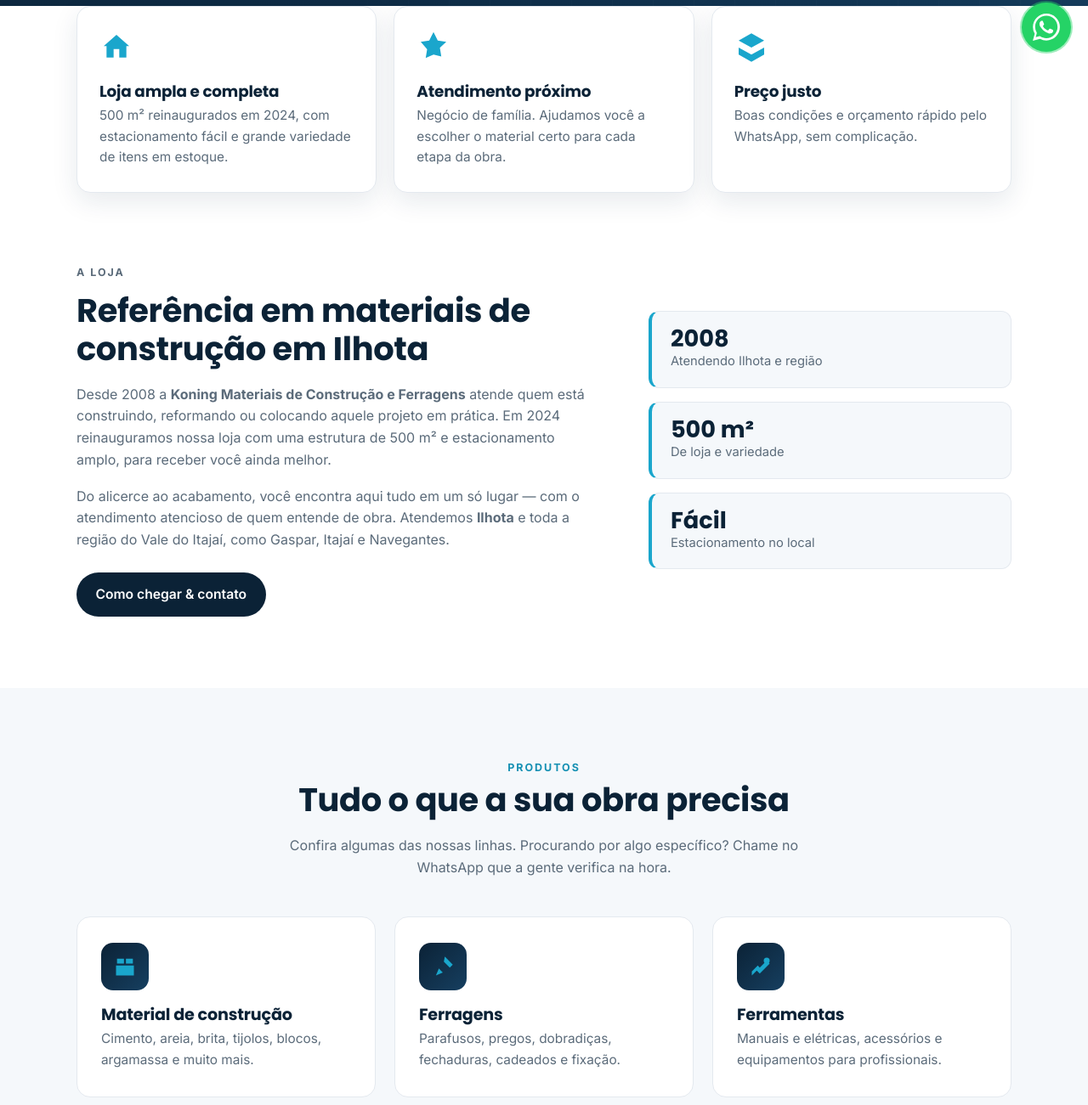
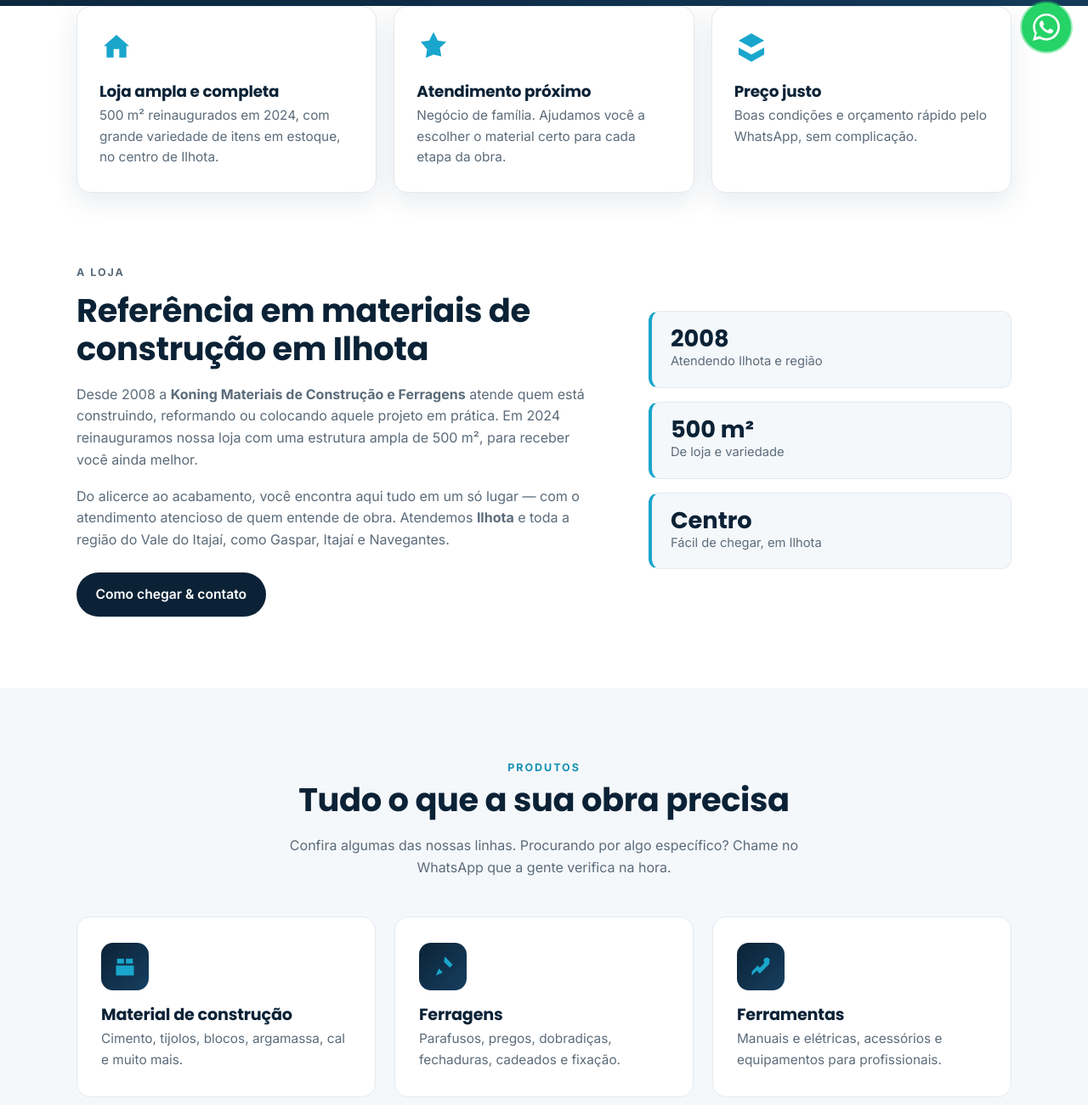
Before and after one commit to jimmyhayashi/koning-materiais, a plain HTML site: page index.html in a window 1280 px wide. Shown: the part 719-2020 px from the top of the page at 85% size. Drawn offline with Linux system fonts and the light colour scheme.

Commit message:
Atualiza infos: remove brita/areia dos produtos e ajusta estacionamento (agora na rua)
Co-Authored-By: Claude Opus 4.8 <noreply@anthropic.com>

```diff
--- a/index.html
+++ b/index.html
@@ -158,7 +158,7 @@
       <div class="feature">
         <svg class="feature__ico" viewBox="0 0 24 24" aria-hidden="true"><path d="M3 11l9-8 9 8h-2v8h-5v-6H10v6H5v-8H3z"/></svg>
         <h3>Loja ampla e completa</h3>
-        <p>500 m² reinaugurados em 2024, com estacionamento fácil e grande variedade de itens em estoque.</p>
+        <p>500 m² reinaugurados em 2024, com grande variedade de itens em estoque, no centro de Ilhota.</p>
       </div>
       <div class="feature">
         <svg class="feature__ico" viewBox="0 0 24 24" aria-hidden="true"><path d="M12 1l3 6 6 .9-4.5 4.3 1 6.1L12 17l-5.5 2.3 1-6.1L3 7.9 9 7z"/></svg>
@@ -179,14 +179,14 @@
       <div class="sobre__text">
         <p class="eyebrow">A Loja</p>
         <h2>Referência em materiais de construção em Ilhota</h2>
-        <p>Desde 2008 a <strong>Koning Materiais de Construção e Ferragens</strong> atende quem está construindo, reformando ou colocando aquele projeto em prática. Em 2024 reinauguramos nossa loja com uma estrutura de 500 m² e estacionamento amplo, para receber você ainda melhor.</p>
+        <p>Desde 2008 a <strong>Koning Materiais de Construção e Ferragens</strong> atende quem está construindo, reformando ou colocando aquele projeto em prática. Em 2024 reinauguramos nossa loja com uma estrutura ampla de 500 m², para receber você ainda melhor.</p>
         <p>Do alicerce ao acabamento, você encontra aqui tudo em um só lugar — com o atendimento atencioso de quem entende de obra. Atendemos <strong>Ilhota</strong> e toda a região do Vale do Itajaí, como Gaspar, Itajaí e Navegantes.</p>
         <a href="#contato" class="btn btn--dark">Como chegar &amp; contato</a>
       </div>
       <ul class="sobre__stats">
         <li><strong>2008</strong><span>Atendendo Ilhota e região</span></li>
         <li><strong>500 m²</strong><span>De loja e variedade</span></li>
-        <li><strong>Fácil</strong><span>Estacionamento no local</span></li>
+        <li><strong>Centro</strong><span>Fácil de chegar, em Ilhota</span></li>
       </ul>
     </div>
   </section>
@@ -204,7 +204,7 @@
         <article class="card">
           <div class="card__ico"><svg viewBox="0 0 24 24"><path d="M3 11h18v10H3zM4 4h7v5H4zM13 4h7v5h-7z"/></svg></div>
           <h3>Material de construção</h3>
-          <p>Cimento, areia, brita, tijolos, blocos, argamassa e muito mais.</p>
+          <p>Cimento, tijolos, blocos, argamassa, cal e muito mais.</p>
         </article>
         <article class="card">
           <div class="card__ico"><svg viewBox="0 0 24 24"><path d="M14 2l8 8-3 3-3-3-6 6 2 2-7 3 3-7 2 2 6-6-3-3z"/></svg></div>
```
